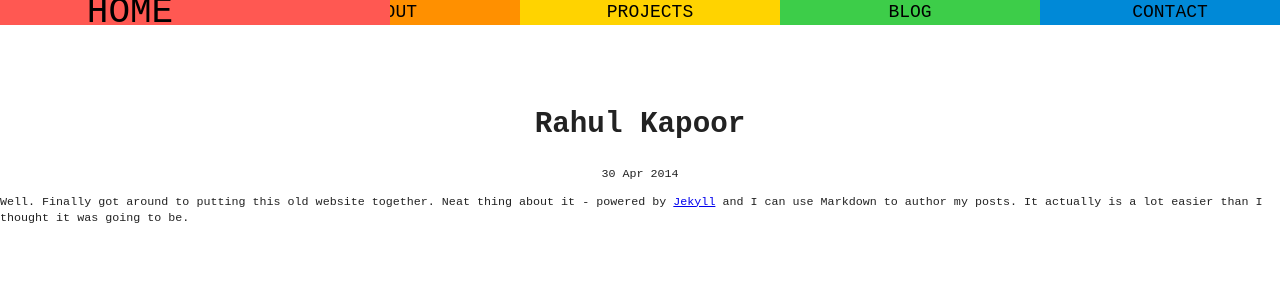
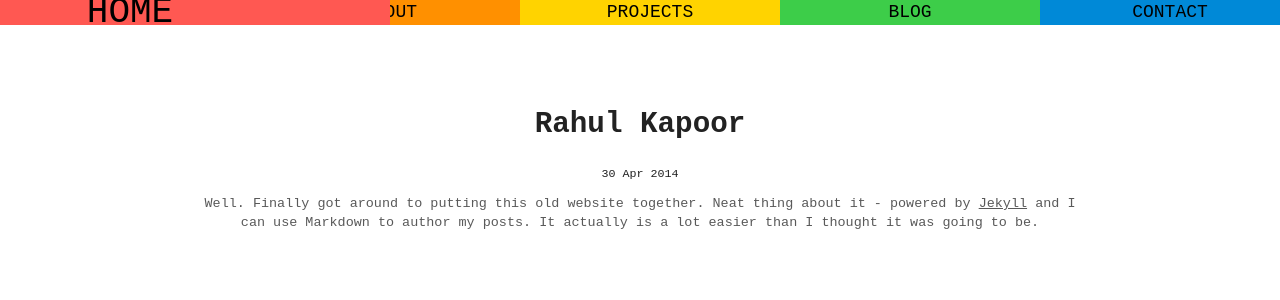
Before and after one commit to rahulkapoor90/rahulkapoor90.github.io, a Jekyll site: the page built from _posts/2016-07-30-rahul-kapoor-launched.md, in a window 1280 px wide. Shown: the top 300 px of the page. Built offline with Jekyll 4.4.1, drawn with Linux system fonts in a browser that asks for light colours; nearby versions of some CDN libraries.

Commit message:
Minor Changes

```diff
--- a/_layouts/post.html
+++ b/_layouts/post.html
@@ -5,6 +5,6 @@ layout: default
 <h1>{{ page.title }}</h1>
 <p class="meta">{{ page.date | date_to_string }}</p>
 </div>
-<div class="post">
+<div class="posts">
   {{ content }}
 </div>
```
